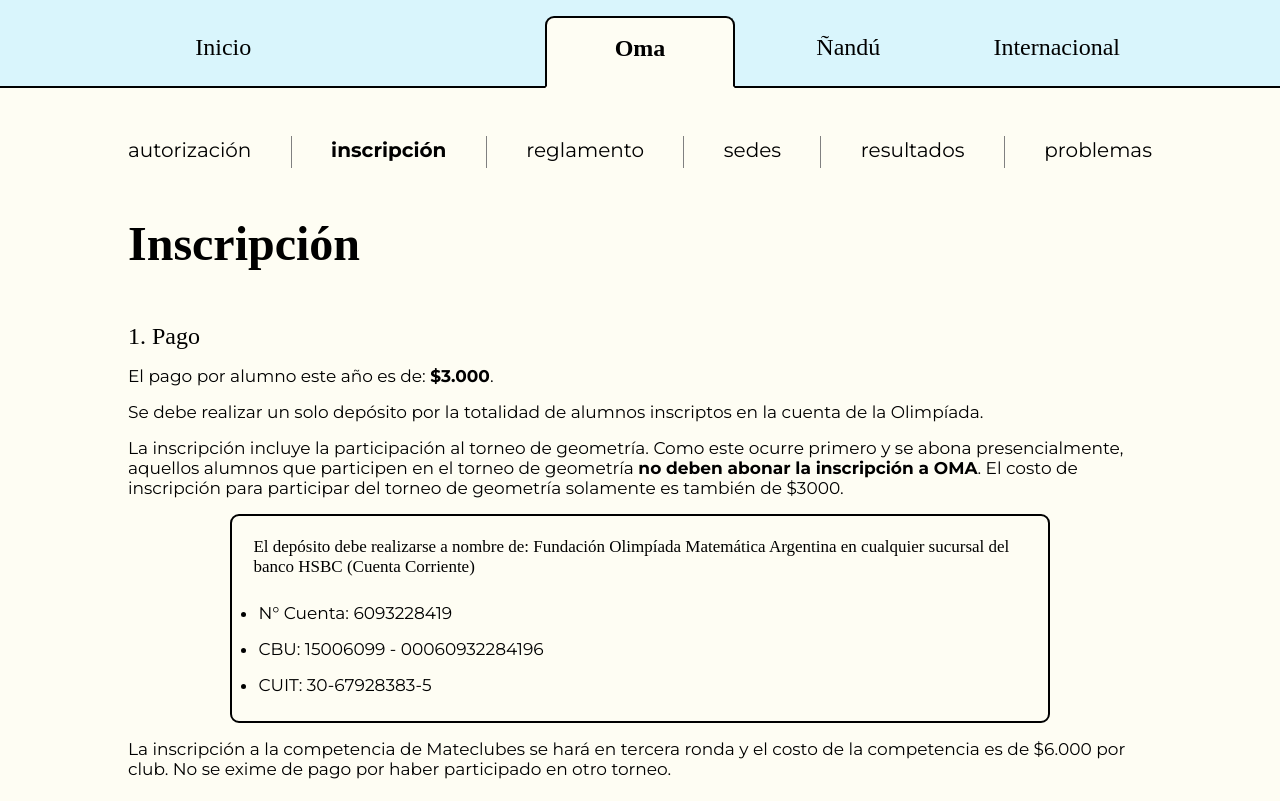
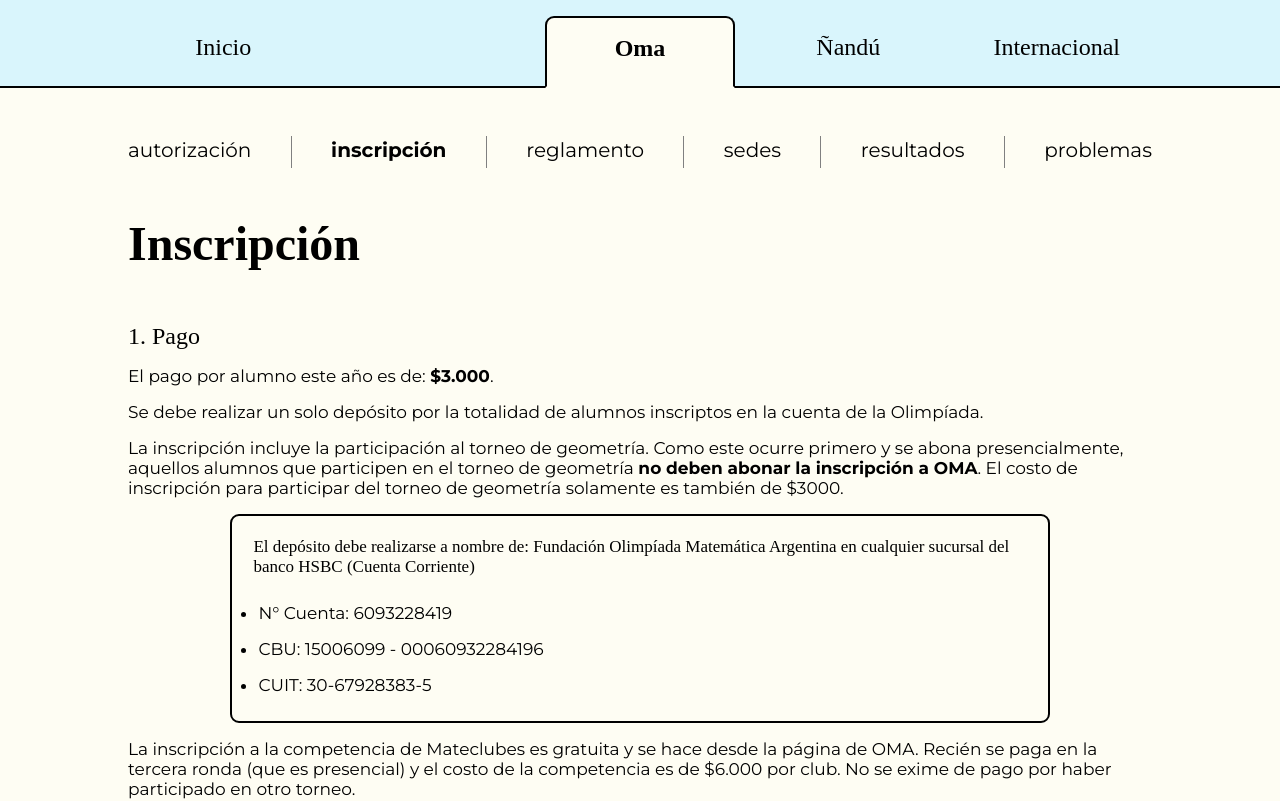
Before and after one commit to JZylber/oma-san-isidro, a Next.js app: page /oma/inscripcion in a window 1280 px wide. Shown: the top 801 px of the page. Built offline with nearby package versions, Linux system fonts and the light colour scheme; a web font is replaced by a local one.

Commit message:
fix(inscription): payment information for mateclubes is now correct

```diff
--- a/components/Inscription/Inscription.tsx
+++ b/components/Inscription/Inscription.tsx
@@ -31,7 +31,7 @@ export const Inscripcion = ( { type } : {type : string} ) => {
                         </ul>
                     </div>
                 </div>
-                <p>La inscripción a la competencia de Mateclubes se hará en tercera ronda y el costo de la competencia es de $6.000 por club. No se exime de pago por haber participado en otro torneo.</p>
+                <p>La inscripción a la competencia de Mateclubes es gratuita y se hace desde la página de OMA. Recién se paga en la tercera ronda (que es presencial) y el costo de la competencia es de $6.000 por club. No se exime de pago por haber participado en otro torneo.</p>
            </div>
            <div className={styles.step_information}>
             <h1>2. Inscripción</h1>
```
